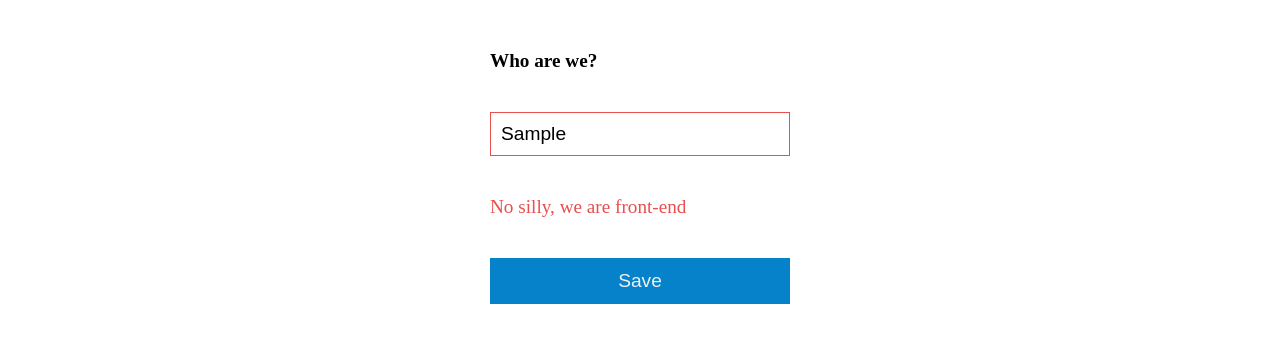
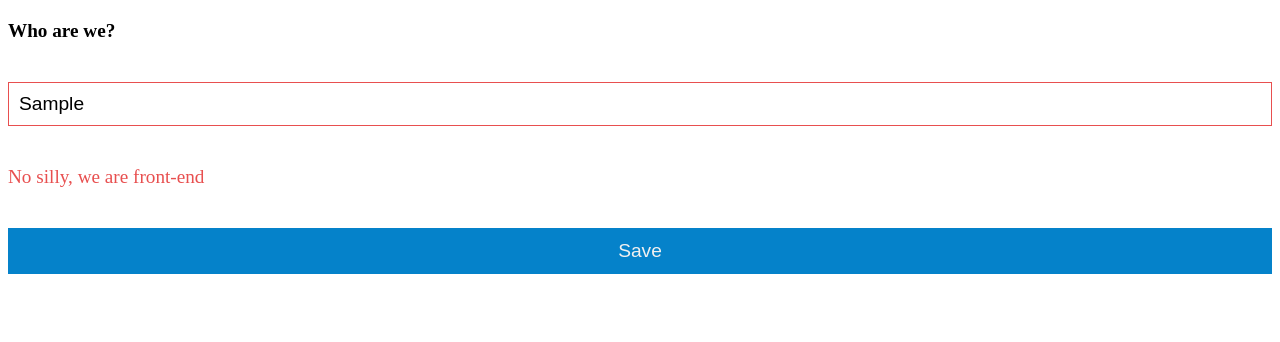
Before and after one commit to mliq/challenge_accepted_10_17_16, a plain HTML site: page index.html in a window 1280 px wide. Both pictures are taken after typing "Sample" into the empty fields and a click on the button "Save". Drawn offline with Linux system fonts and the light colour scheme.

Commit message:
Done, remove container

```diff
--- a/css/style.css
+++ b/css/style.css
@@ -1,8 +1,3 @@
-.container {
-    width: 300px;
-    margin: 50px auto;
-}
-
 .button {
     padding: 12px 0;
     transition: all 0.2s;
@@ -12,7 +7,6 @@
 }
 
 .button:hover {
-    cursor: pointer;
     background-color: #05a3ff;
     box-shadow: inset 0 -2px 0 0 #0582ca;
 }
@@ -29,9 +23,7 @@
 }
 
 .input-field_text {
-    /*transition: all 0.2s;*/
     height: 44px;
     padding: 0 10px;
     box-sizing: border-box;
-    /*border: 1px solid #d9d9d9;*/
 }
--- a/index.html
+++ b/index.html
@@ -9,7 +9,7 @@
     </head>
     <body>
         <div class="container">
-            <form class="input" action="#" method="post" novalidate>
+            <form class="input" action="#" novalidate>
                 <h1>
                     <label for="value" class="input input-label">
                         Who are we?
--- a/js/index.js
+++ b/js/index.js
@@ -4,20 +4,26 @@ const EXPECTED_INPUT = 'front-end';
 const DISPLAY_NONE = 'none';
 const DISPLAY_BLOCK = 'block';
 const ERROR_BORDER = '1px solid #e84f4f';
+const ERROR_COLOR = '#e84f4f';
+const ERROR_CLASS = 'input-error';
+const TEXT_INPUT_CLASS = 'input-field_text';
 
 const form = document.querySelector('form');
 
-form.addEventListener('submit', function onSubmit(event) {
-    const errorElement = document.getElementsByClassName('input-error')[0];
+function onSubmit(event) {
+    const errorElement = document.getElementsByClassName(ERROR_CLASS)[0];
     const inputValue = this.elements.value.value;
-    const inputFieldEl = document.getElementsByClassName('input-field_text')[0];
+    const inputFieldEl = document.getElementsByClassName(TEXT_INPUT_CLASS)[0];
 
     if (inputValue === EXPECTED_INPUT) {
         errorElement.style.display = DISPLAY_NONE;
     } else {
         errorElement.style.display = DISPLAY_BLOCK;
+        errorElement.style.color = ERROR_COLOR;
         inputFieldEl.style.border = ERROR_BORDER;
 
         event.preventDefault();
     }
-});
+}
+
+form.addEventListener('submit', onSubmit);
```
Also changed, not shown: 1 other file.
